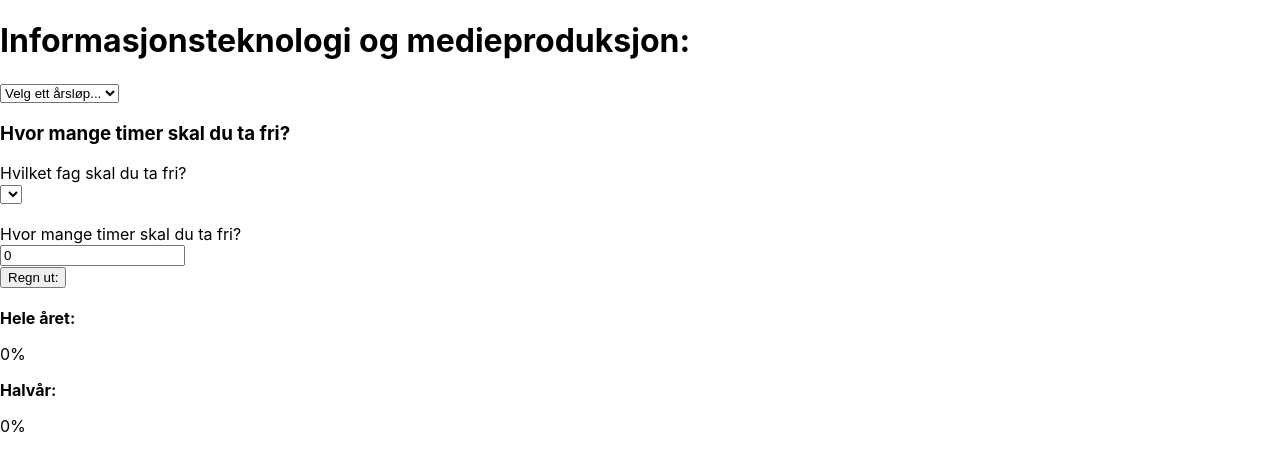
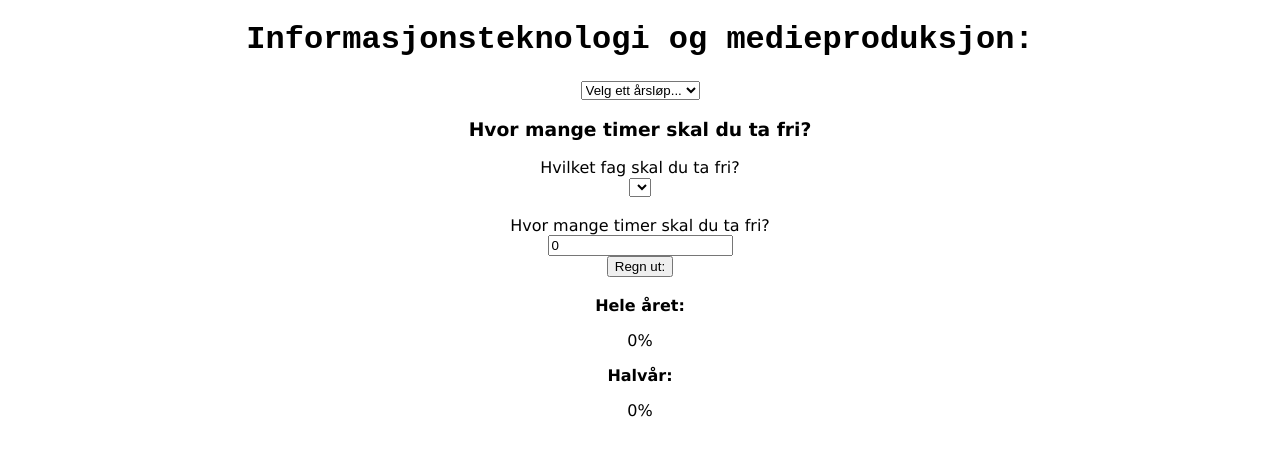
Before and after one commit to HermanErKu/fravaerskalkulator-react, a React (Create React App) app: page / in a window 1280 px wide. Shown: the top 470 px of the page. Built offline with nearby package versions, Linux system fonts and the light colour scheme.

Commit message:
tried doing frontend. failed.

```diff
--- a/src/App.css
+++ b/src/App.css
@@ -37,3 +37,17 @@
   }
 }
 */
+
+
+
+
+.App {
+  text-align: center;
+
+  font-family:'Courier New', Courier, monospace;
+  font-family:'Lucida Sans', 'Lucida Sans Regular', 'Lucida Grande', 'Lucida Sans Unicode', Geneva, Verdana, sans-serif;
+}
+
+h1{
+  font-family:'Courier New', Courier, monospace;
+}
```
